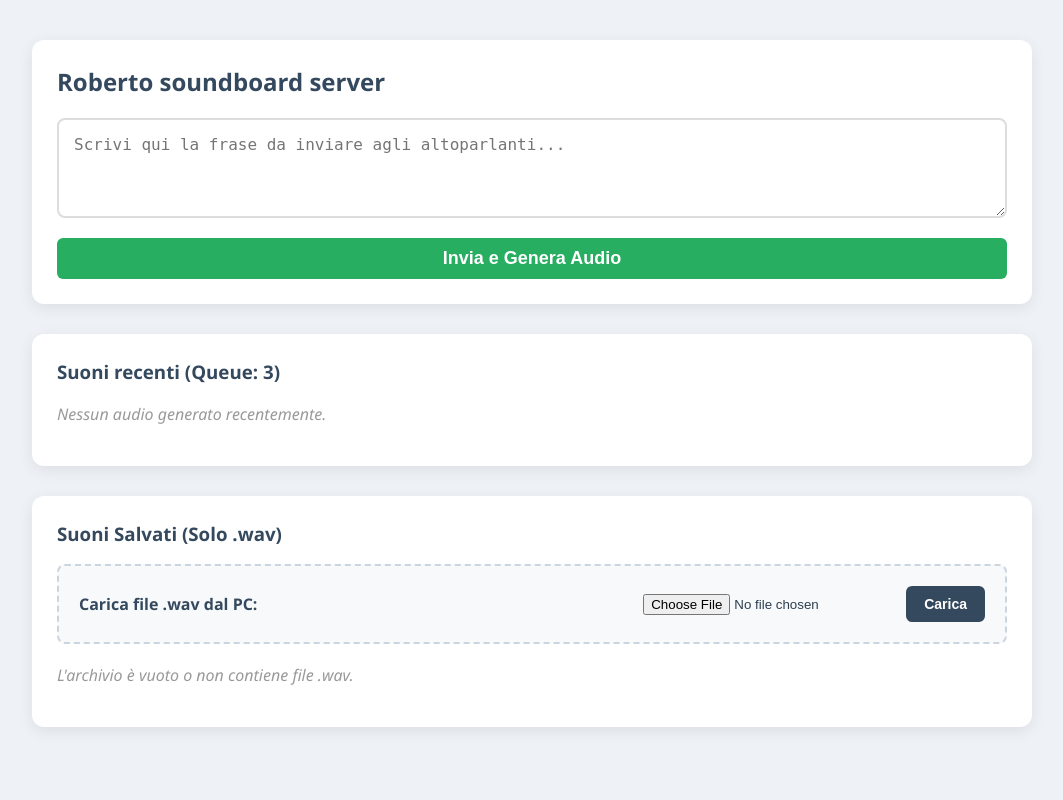
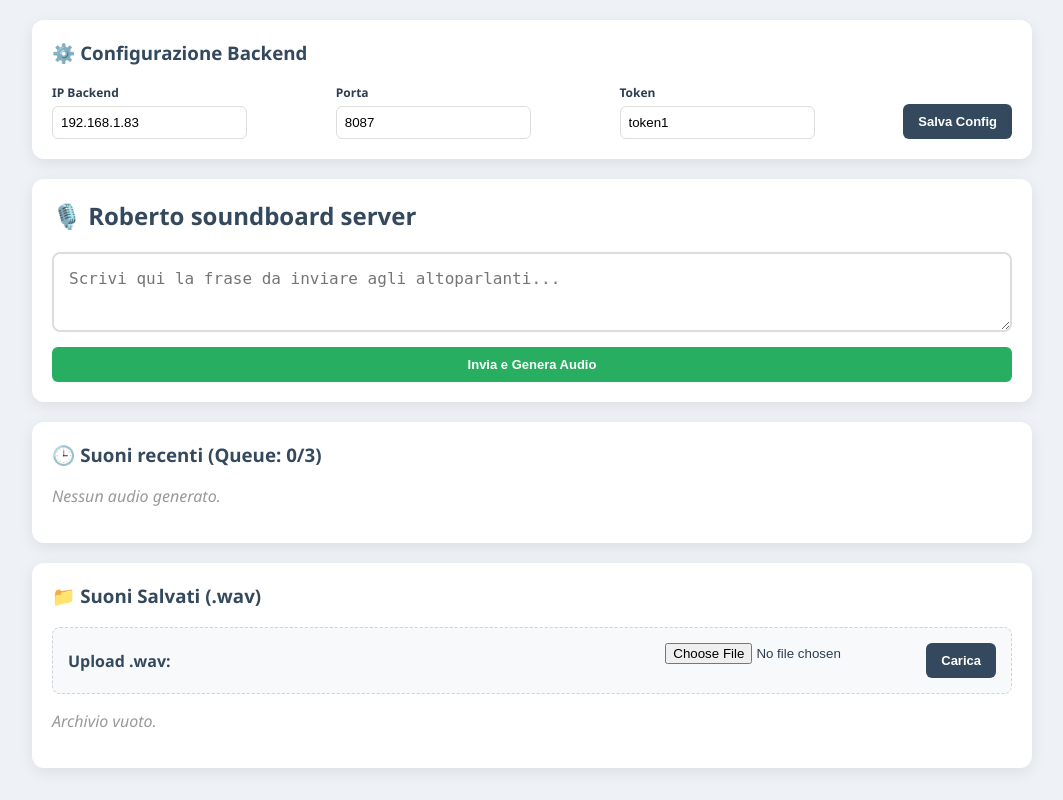
Before and after one commit to AlessandroBonomo28/roberto-soundboard-server, a Flask app: page / in a window 1280 px wide. Shown: the whole page, without its empty margins (108-1171 px from the left). Run offline with Flask 3, Linux system fonts and the light colour scheme.

Commit message:
config hostname

```diff
--- a/app.py
+++ b/app.py
@@ -2,24 +2,45 @@ import os
 import requests
 import time
 import shutil
-import subprocess  # <--- Nuovo import per i comandi shell
+import subprocess
+import json
+import platform
 from flask import Flask, render_template, request, redirect, url_for, send_from_directory
 from werkzeug.utils import secure_filename
 
 app = Flask(__name__)
 
+# Configurazione Cartelle
 DOWNLOAD_FOLDER = 'downloads'
 SAVED_FOLDER = 'saved'
-TTS_URL = "http://localhost:8087/audio"
-TOKEN = "token1"
+SETTINGS_FILE = 'settings.json'
 QUEUE_LEN = 3
-AUDIO_EXTENSIONS = ('.wav')#('.wav', '.mp3', '.ogg', '.m4a')
+AUDIO_EXTENSIONS = ('.wav')
 
-# Configurazione cartelle
 for folder in [DOWNLOAD_FOLDER, SAVED_FOLDER]:
     if not os.path.exists(folder):
         os.makedirs(folder)
 
+# --- GESTIONE SETTINGS ---
+def load_settings():
+    if not os.path.exists(SETTINGS_FILE):
+        defaults = {
+            "ip": "localhost",
+            "port": "8087",
+            "token": "token1"
+        }
+        with open(SETTINGS_FILE, 'w') as f:
+            json.dump(defaults, f, indent=4)
+        return defaults
+    with open(SETTINGS_FILE, 'r') as f:
+        return json.load(f)
+
+def save_settings(ip, port, token):
+    settings = {"ip": ip, "port": port, "token": token}
+    with open(SETTINGS_FILE, 'w') as f:
+        json.dump(settings, f, indent=4)
+
+# --- LOGICA DOWNLOAD ---
 def clean_old_downloads():
     files = []
     for f in os.listdir(DOWNLOAD_FOLDER):
@@ -33,75 +54,65 @@ def clean_old_downloads():
 
 @app.route('/')
 def index():
+    settings = load_settings()
     downloads = [{"name": f, "time": os.path.getctime(os.path.join(DOWNLOAD_FOLDER, f))}
                  for f in os.listdir(DOWNLOAD_FOLDER) if f.endswith(".wav")]
     saved = [{"name": f, "time": os.path.getctime(os.path.join(SAVED_FOLDER, f))}
              for f in os.listdir(SAVED_FOLDER) if f.lower().endswith(AUDIO_EXTENSIONS)]
 
     return render_template('index.html',
+                           settings=settings,
                            downloads=sorted(downloads, key=lambda x: x['time'], reverse=True),
                            saved_files=sorted(saved, key=lambda x: x['time'], reverse=True))
 
-import platform # Aggiungi questo import in alto
-
-@app.route('/play_hw/<folder>/<filename>')
-def play_hw(folder, filename):
-    target = DOWNLOAD_FOLDER if folder == 'downloads' else SAVED_FOLDER
-    filepath = os.path.normpath(os.path.join(target, filename)) # Sistema i separatori / o \
-
-    if not os.path.exists(filepath):
-        print(f"Errore: Il file {filepath} non esiste!")
-        return '', 404
-
-    # Rileviamo il sistema operativo
-    current_os = platform.system()
-
-    if current_os == "Linux":
-        # Se è un MP3, aplay non funzionerà. Serve un altro player come mpg123
-        if filename.lower().endswith(".mp3"):
-            cmd = ["mpg123", filepath]
-        else:
-            # Tuo comando originale per la scheda Seeed
-            cmd = [
-                "aplay",
-                "-D", "plughw:CARD=seeed2micvoicec,DEV=0",
-                "-r", "22050",
-                "-c", "1",
-                "-f", "S16_LE",
-                "-t", "raw",
-                filepath
-            ]
-    else:
-        # Siamo su Windows (TEST): usiamo il comando 'start' per aprire il player di sistema
-        # Questo serve solo per vedere se il pulsante funziona mentre programmi sul PC
-        print(f"Running on Windows: Simulo riproduzione per {filename}")
-        cmd = ["powershell", "-c", f"(New-Object Media.SoundPlayer '{filepath}').PlaySync()"]
-        # Nota: il comando powershell sopra funziona solo per i .wav
-
-    try:
-        subprocess.Popen(cmd)
-        print(f"Comando inviato: {' '.join(cmd)}")
-    except Exception as e:
-        print(f"Errore durante l'esecuzione del comando: {e}")
-
-    return '', 204
-# ... (restanti rotte generate, save, upload, rename, delete rimangono invariate) ...
+@app.route('/update_settings', methods=['POST'])
+def update_settings():
+    ip = request.form.get('ip')
+    port = request.form.get('port')
+    token = request.form.get('token')
+    save_settings(ip, port, token)
+    return redirect(url_for('index'))
 
 @app.route('/generate', methods=['POST'])
 def generate_audio():
     text = request.form.get('text')
+    settings = load_settings()
+    # Costruiamo l'URL dinamicamente dai settings
+    tts_url = f"http://{settings['ip']}:{settings['port']}/audio"
+
     if text:
         filename = f"audio_{time.strftime('%Y%m%d-%H%M%S')}.wav"
         filepath = os.path.join(DOWNLOAD_FOLDER, filename)
         try:
-            response = requests.get(TTS_URL, params={"token": TOKEN, "text": text}, timeout=30)
+            response = requests.get(tts_url, params={"token": settings['token'], "text": text}, timeout=30)
             if response.status_code in [200, 202]:
                 with open(filepath, "wb") as f:
                     f.write(response.content)
                 clean_old_downloads()
         except Exception as e:
-            print(f"Errore: {e}")
+            print(f"Errore TTS: {e}")
     return redirect(url_for('index'))
+
+@app.route('/play_hw/<folder>/<filename>')
+def play_hw(folder, filename):
+    target = DOWNLOAD_FOLDER if folder == 'downloads' else SAVED_FOLDER
+    filepath = os.path.normpath(os.path.join(target, filename))
+
+    if not os.path.exists(filepath):
+        return '', 404
+
+    current_os = platform.system()
+    if current_os == "Linux":
+        cmd = ["aplay", "-D", "plughw:CARD=seeed2micvoicec,DEV=0", "-r", "22050", "-c", "1", "-f", "S16_LE", "-t", "raw", filepath]
+    else:
+        cmd = ["powershell", "-c", f"(New-Object Media.SoundPlayer '{filepath}').PlaySync()"]
+
+    try:
+        subprocess.Popen(cmd)
+    except Exception as e:
+        print(f"Errore Play: {e}")
+
+    return '', 204
 
 @app.route('/save/<filename>', methods=['POST'])
 def save_file(filename):
@@ -139,4 +150,4 @@ def serve_file(folder, filename):
     return send_from_directory(target, filename)
 
 if __name__ == '__main__':
-    app.run(debug=True, port=5000, host='0.0.0.0') # host 0.0.0.0 per vederlo in rete
+    app.run(debug=True, port=5000, host='0.0.0.0')
--- /dev/null
+++ b/settings.json
@@ -0,0 +1,5 @@
+{
+    "ip": "192.168.1.83",
+    "port": "8087",
+    "token": "token1"
+}
--- a/templates/index.html
+++ b/templates/index.html
@@ -3,7 +3,7 @@
 <head>
     <meta charset="UTF-8">
     <meta name="viewport" content="width=device-width, initial-scale=1.0">
-    <title>TTS Audio Control Panel</title>
+    <title>Roberto soundboard server</title>
     <style>
         :root {
             --primary: #2c3e50;
@@ -19,7 +19,7 @@
         body {
             font-family: 'Segoe UI', Roboto, Helvetica, Arial, sans-serif;
             max-width: 1000px;
-            margin: 40px auto;
+            margin: 20px auto;
             background-color: var(--bg);
             color: var(--primary);
             padding: 0 20px;
@@ -29,109 +29,105 @@
 
         .section {
             background: white;
-            padding: 25px;
+            padding: 20px;
             border-radius: 12px;
             box-shadow: 0 4px 15px rgba(0,0,0,0.08);
-            margin-bottom: 30px;
+            margin-bottom: 20px;
         }
 
-        /* Form Generazione */
+        /* Settings Style */
+        .settings-grid {
+            display: grid;
+            grid-template-columns: 1fr 1fr 1fr auto;
+            gap: 10px;
+            align-items: end;
+        }
+        .settings-grid input {
+            padding: 8px;
+            border: 1px solid #ddd;
+            border-radius: 6px;
+        }
+        .settings-grid label {
+            display: block;
+            font-size: 12px;
+            font-weight: bold;
+            margin-bottom: 5px;
+        }
+
         textarea {
             width: 100%;
-            height: 100px;
+            height: 80px;
             padding: 15px;
             border: 2px solid #ddd;
             border-radius: 8px;
             box-sizing: border-box;
             font-size: 16px;
             resize: vertical;
-            transition: border-color 0.3s;
         }
-        textarea:focus { border-color: var(--info); outline: none; }
 
-        /* Bottoni */
         button, .btn-link {
-            cursor: pointer;
-            border: none;
-            border-radius: 6px;
-            padding: 10px 18px;
-            font-weight: 600;
-            transition: all 0.2s;
-            display: inline-flex;
-            align-items: center;
-            justify-content: center;
-            text-decoration: none;
-            font-size: 14px;
+            cursor: pointer; border: none; border-radius: 6px;
+            padding: 10px 15px; font-weight: 600; transition: all 0.2s;
+            display: inline-flex; align-items: center; justify-content: center;
+            text-decoration: none; font-size: 13px;
         }
-        button:hover, .btn-link:hover { opacity: 0.9; transform: translateY(-1px); }
+        button:hover { opacity: 0.9; transform: translateY(-1px); }
 
-        .btn-generate { background: var(--success); color: white; width: 100%; margin-top: 15px; font-size: 18px; }
+        .btn-generate { background: var(--success); color: white; width: 100%; margin-top: 10px; }
         .btn-save { background: var(--info); color: white; }
         .btn-rename { background: var(--warning); color: white; }
         .btn-delete { background: var(--danger); color: white; }
         .btn-hw { background: var(--hw-color); color: white; }
         .btn-upload { background: var(--secondary); color: white; }
 
-        /* Lista Item */
         .item {
-            display: flex;
-            align-items: center;
-            justify-content: space-between;
-            padding: 15px;
-            border-bottom: 1px solid #f0f0f0;
-            gap: 15px;
-            flex-wrap: wrap;
-        }
-        .item:last-child { border-bottom: none; }
-
-        .info-text {
-            flex: 1;
-            min-width: 200px;
-            font-size: 14px;
-            color: #7f8c8d;
-            word-break: break-all;
+            display: flex; align-items: center; justify-content: space-between;
+            padding: 12px; border-bottom: 1px solid #f0f0f0; gap: 10px; flex-wrap: wrap;
         }
 
-        .controls {
-            display: flex;
-            align-items: center;
-            gap: 10px;
-            flex-wrap: wrap;
+        .info-text { flex: 1; min-width: 150px; font-size: 14px; color: #7f8c8d; word-break: break-all; }
+        .controls { display: flex; align-items: center; gap: 8px; flex-wrap: wrap; }
+        audio { height: 30px; }
+
+        .upload-box {
+            background: #f8f9fa; border: 1px dashed #cbd5e0; padding: 15px;
+            border-radius: 8px; margin-bottom: 15px; display: flex;
+            align-items: center; justify-content: space-between; gap: 10px;
         }
 
-        audio { height: 35px; border-radius: 8px; }
-
-        /* Sezione Upload */
-        .upload-box {
-            background: #f8f9fa;
-            border: 2px dashed #cbd5e0;
-            padding: 20px;
-            border-radius: 8px;
-            margin-bottom: 20px;
-            display: flex;
-            align-items: center;
-            justify-content: space-between;
-            gap: 20px;
-        }
-
-        .rename-form { display: flex; gap: 8px; flex: 1; }
-        .rename-input {
-            padding: 8px;
-            border: 1px solid #ccc;
-            border-radius: 4px;
-            flex: 1;
-        }
+        .rename-form { display: flex; gap: 5px; flex: 1; }
+        .rename-input { padding: 6px; border: 1px solid #ccc; border-radius: 4px; flex: 1; }
 
         @media (max-width: 600px) {
+            .settings-grid { grid-template-columns: 1fr; }
             .item { flex-direction: column; align-items: stretch; }
-            .controls { justify-content: center; }
         }
     </style>
 </head>
 <body>
 
+    <!-- SEZIONE IMPOSTAZIONI -->
     <div class="section">
-        <h2>Roberto soundboard server</h2>
+        <h3>⚙️ Configurazione Backend</h3>
+        <form action="/update_settings" method="post" class="settings-grid">
+            <div>
+                <label>IP Backend</label>
+                <input type="text" name="ip" value="{{ settings.ip }}" placeholder="es. localhost">
+            </div>
+            <div>
+                <label>Porta</label>
+                <input type="text" name="port" value="{{ settings.port }}" placeholder="es. 8087">
+            </div>
+            <div>
+                <label>Token</label>
+                <input type="text" name="token" value="{{ settings.token }}" placeholder="es. token1">
+            </div>
+            <button type="submit" class="btn-upload">Salva Config</button>
+        </form>
+    </div>
+
+    <div class="section">
+        <h2>🎙️ Roberto soundboard server</h2>
         <form action="/generate" method="post">
             <textarea name="text" placeholder="Scrivi qui la frase da inviare agli altoparlanti..." required></textarea>
             <button type="submit" class="btn-generate">Invia e Genera Audio</button>
@@ -139,18 +135,16 @@
     </div>
 
     <div class="section">
-        <h3>Suoni recenti (Queue: 3)</h3>
+        <h3>🕒 Suoni recenti (Queue: {{ downloads|length }}/3)</h3>
         {% if downloads %}
             {% for file in downloads %}
             <div class="item">
                 <span class="info-text"><strong>{{ file.name }}</strong></span>
                 <div class="controls">
                     <audio controls src="{{ url_for('serve_file', folder='downloads', filename=file.name) }}"></audio>
-
                     <button type="button" class="btn-hw" onclick="fetch('{{ url_for('play_hw', folder='downloads', filename=file.name) }}')">
                         Riproduci su server
                     </button>
-
                     <form action="{{ url_for('save_file', filename=file.name) }}" method="post" style="display:inline;">
                         <button type="submit" class="btn-save">Salva</button>
                     </form>
@@ -158,18 +152,15 @@
             </div>
             {% endfor %}
         {% else %}
-            <p style="color: #999; font-style: italic;">Nessun audio generato recentemente.</p>
+            <p style="color: #999; font-style: italic;">Nessun audio generato.</p>
         {% endif %}
     </div>
 
     <div class="section">
-        <h3>Suoni Salvati (Solo .wav)</h3>
-
-        <!-- Form di Caricamento File - AGGIORNATO PER SOLO .WAV -->
+        <h3>📁 Suoni Salvati (.wav)</h3>
         <div class="upload-box">
-            <div style="font-weight: bold; color: var(--secondary);">Carica file .wav dal PC:</div>
-            <form action="/upload" method="post" enctype="multipart/form-data" style="display: flex; gap: 10px; align-items: center;">
-                <!-- accept=".wav" limita la scelta del file nel browser -->
+            <div style="font-weight: bold; color: var(--secondary);">Upload .wav:</div>
+            <form action="/upload" method="post" enctype="multipart/form-data" style="display: flex; gap: 8px;">
                 <input type="file" name="audio_file" accept=".wav" required>
                 <button type="submit" class="btn-upload">Carica</button>
             </form>
@@ -186,17 +177,15 @@
                 </div>
                 <div class="controls">
                     <audio controls src="{{ url_for('serve_file', folder='saved', filename=file.name) }}"></audio>
-
                     <button type="button" class="btn-hw" onclick="fetch('{{ url_for('play_hw', folder='saved', filename=file.name) }}')">
                         Riproduci su server
                     </button>
-
                     <a href="{{ url_for('delete_saved', filename=file.name) }}" class="btn-link btn-delete">Elimina</a>
                 </div>
             </div>
             {% endfor %}
         {% else %}
-            <p style="color: #999; font-style: italic;">L'archivio è vuoto o non contiene file .wav.</p>
+            <p style="color: #999; font-style: italic;">Archivio vuoto.</p>
         {% endif %}
     </div>
 
```
